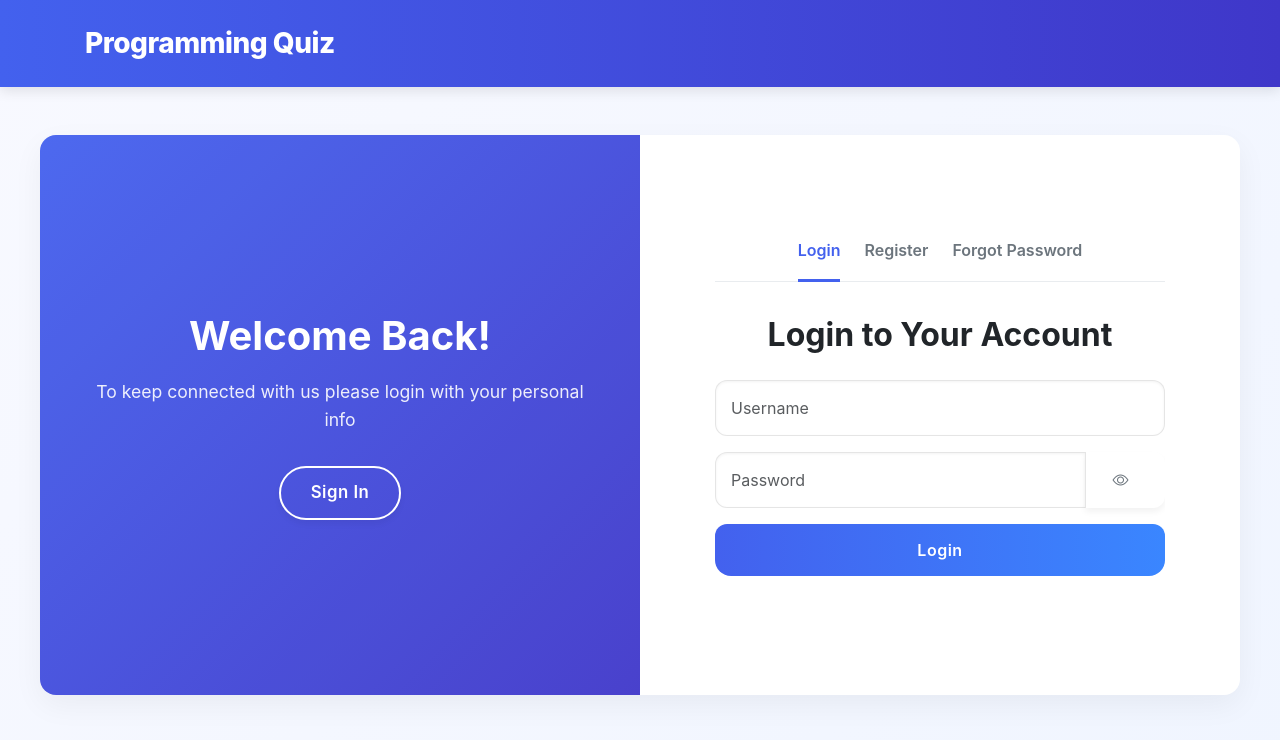
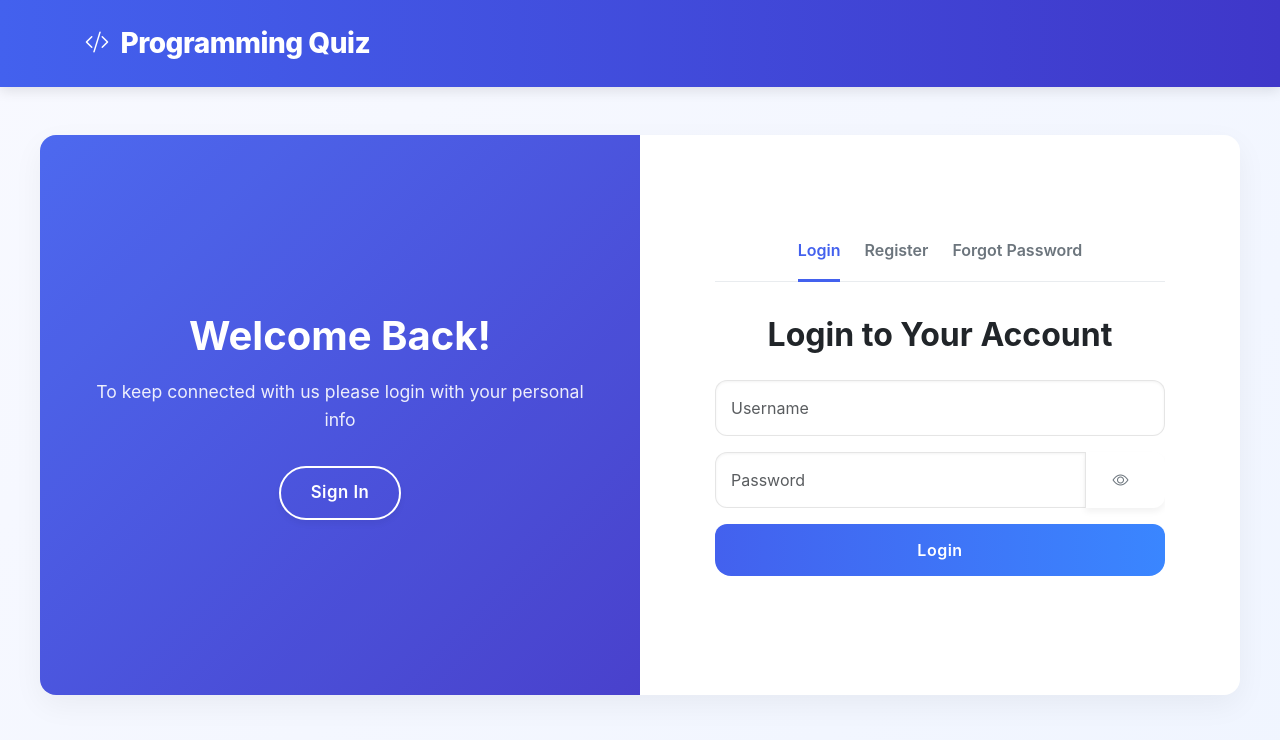
Before and after one commit to samirulcodes/Quiz-App, a website: page public/index.html in a window 1280 px wide. Drawn offline with nearby package versions, Linux system fonts and the light colour scheme.

Commit message:
quiz-app

```diff
--- a/public/index.html
+++ b/public/index.html
@@ -15,7 +15,7 @@
 <body>
     <nav class="navbar navbar-expand-lg navbar-dark bg-primary">
         <div class="container">
-            <a class="navbar-brand" href="#">Programming Quiz</a>
+            <a class="navbar-brand" href="#"><i class="bi bi-code-slash"></i> Programming Quiz</a>
             <div class="navbar-nav ms-auto" id="navbarNav">
                 <div class="nav-item form-check form-switch">
                 </div>
```
